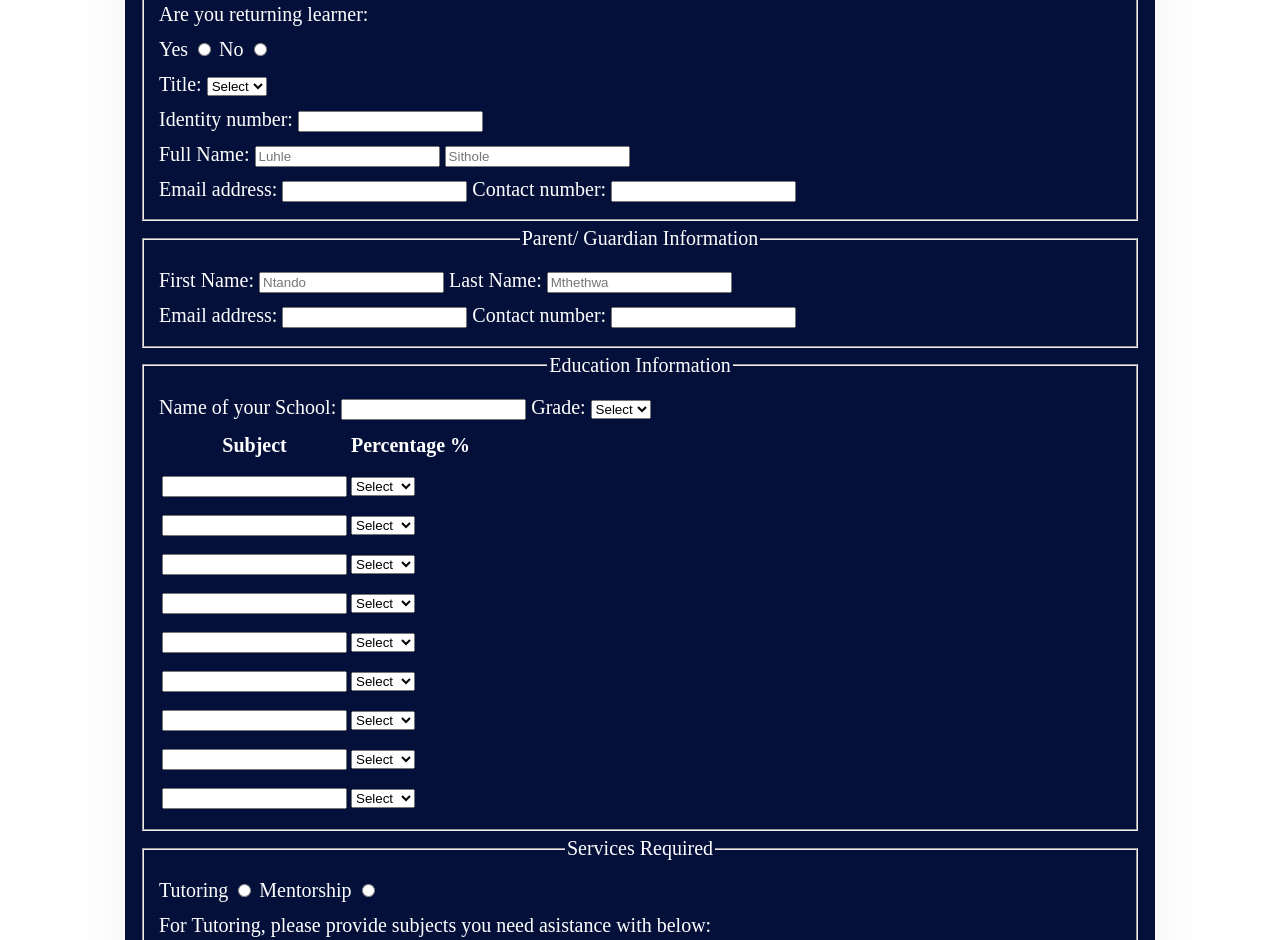
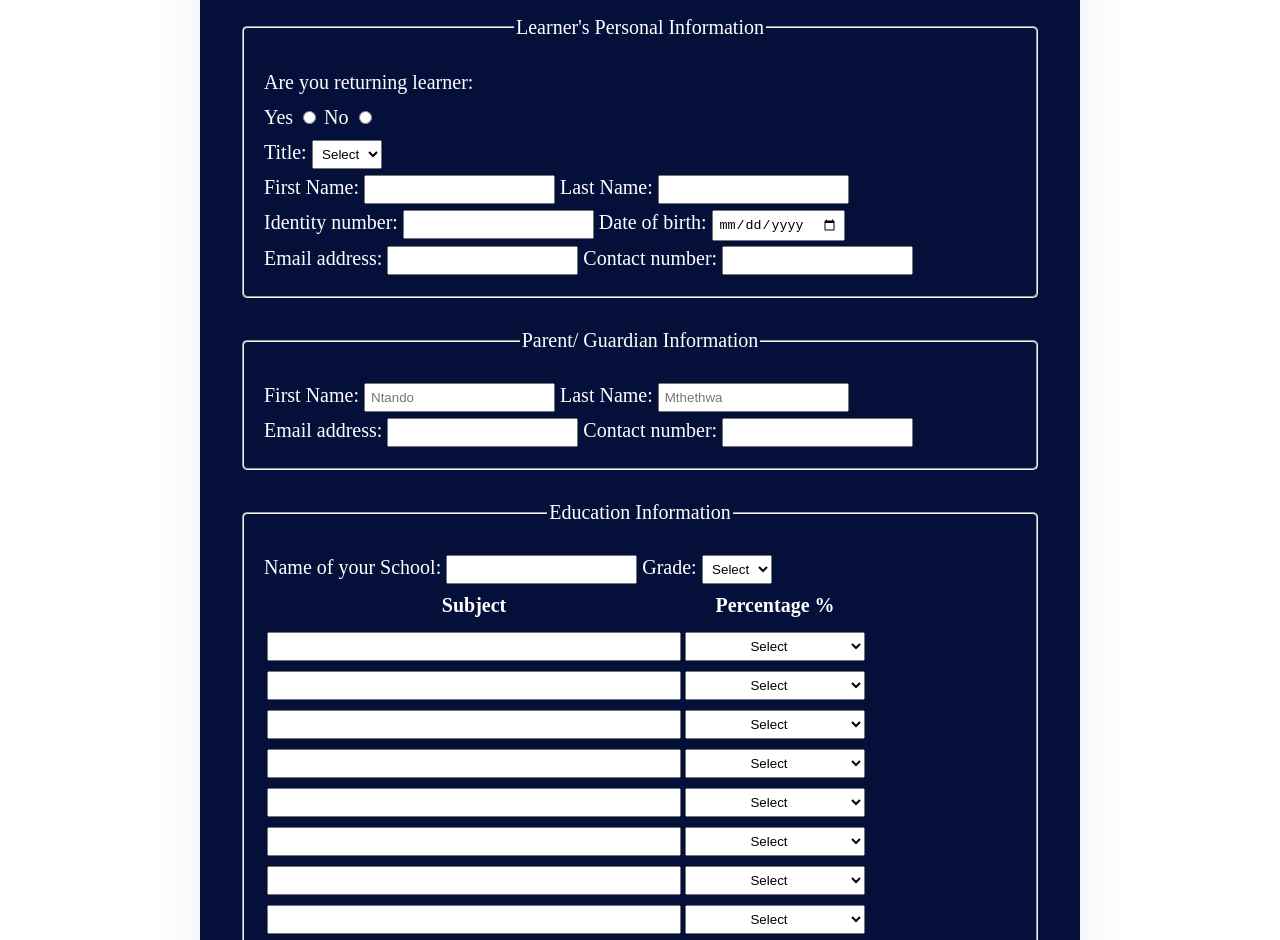
Before and after one commit to SibongileN/Sisonke-Application-Form, a plain HTML site: page index.html in a window 1280 px wide. Shown: the part 253-1193 px from the top of the page. Drawn offline with Linux system fonts and the light colour scheme; a web font is replaced by a local one.

Commit message:
edited html and styled more with css

```diff
--- a/index.html
+++ b/index.html
@@ -28,32 +28,37 @@
      <div class="">
 
         <label for="">Yes</label>
-        <input type="radio" value="Yes">
+        <input type="radio" value="Yes" name="response">
         <label for="">No</label>
-        <input type="radio" value="No">
+        <input type="radio" value="No" name="response">
      </div>
 
      <div class="identity">
 
 
         <label for="" class="title">Title:</label>
-        <select name="Gender" id="title">
-        <option value="Select gender">Select</option>
+        <select name="" id="title">
+        <option value="Select">Select</option>
         <option value="Female">Miss</option>
         <option value="Male">Mr</option>
+      </select>
 
-      </select> <br>
-      <label for="">Identity number:</label>
-      <input type="text" class="" id=""required>
+    </div>
+    <div class="name">
+      <label for="f-name">First Name:</label>
+      <input type="text" class="first name" id="first-name"  required>
+       <label for="l-name">Last Name:</label>
+      <input type="text" class="last-name" id="l-name" required >
+    </div>
 
 
-     </div>
-     <div class="name">
-       <label for="name">Full Name:</label>
-       <input type="text" class="first name" id="first-name"  required Placeholder="Luhle">
+      <label for="id">Identity number:</label>
+      <input type="number" class="id" id="id"required maxlength="13">
+      <label for="dob">Date of birth</label>:</label>
+      <input type="date" class="dob" id="dob"required>
 
-       <input type="text" class="last-name" id="first-name" required Placeholder="Sithole">
-     </div>
+
+
 
 
 
@@ -61,7 +66,7 @@
        <label for="">Email address:</label>
        <input type="email" class="email" id="email" required>
        <label for="" class="contact-number">Contact number:</label>
-       <input type="tel" required id="contact-number">
+       <input type="number" required id="contact-number" maxlength="10">
      </div>
   </fieldset>
 
@@ -79,7 +84,7 @@
        <label for="">Email address:</label>
        <input type="email" class="email" id="Email" required>
        <label for="" class="contact-number">Contact number:</label>
-       <input type="tel"  id="contact-number" required>
+       <input type="numbers"  id="contact-number" maxlength="10" required>
     </div>
   </fieldset>
 
@@ -105,7 +110,7 @@
         </tr>
         <tr>
           <td>
-            <input type="text">
+            <input type="text" class="subject" id="subject">
           </td>
           <td>
             <select name="" id="subjects">
@@ -122,7 +127,7 @@
         </tr>
         <tr>
           <td>
-            <input type="text">
+            <input type="text" class="subject" id="subject">
           </td>
           <td>
             <select name="" id="subjects">
@@ -139,7 +144,7 @@
         </tr>
         <tr>
           <td>
-            <input type="text">
+            <input type="text" class="subject" id="subject">
           </td>
           <td>
             <select name="" id="subjects">
@@ -156,7 +161,7 @@
         </tr>
         <tr>
           <td>
-            <input type="text">
+            <input type="text" class="subject" id="subject">
           </td>
           <td>
             <select name="" id="subjects">
@@ -173,7 +178,7 @@
         </tr>
         <tr>
           <td>
-            <input type="text">
+            <input type="text" class="subject" id="subject">
           </td>
           <td>
             <select name="" id="subjects">
@@ -190,7 +195,7 @@
         </tr>
         <tr>
           <td>
-            <input type="text">
+            <input type="text" class="subject" id="subject">
           </td>
           <td>
             <select name="" id="subjects">
@@ -208,7 +213,7 @@
 
         <tr>
           <td>
-            <input type="text">
+            <input type="text" class="subject" id="subject">
           </td>
           <td>
             <select name="" id="subjects">
@@ -225,7 +230,7 @@
         </tr>
         <tr>
           <td>
-            <input type="text">
+            <input type="text" class="subject" id="subject">
           </td>
           <td>
             <select name="" id="subjects">
@@ -242,7 +247,7 @@
         </tr>
         <tr>
           <td>
-            <input type="text">
+            <input type="text" class="subject" id="subject">
           </td>
           <td>
             <select name="" id="subjects">
@@ -282,12 +287,15 @@
     <div><input type="text" class="tutoring-subject" id="tutoring-subject" ></div>
 
     <p2>Please give a brief description of the goals you wish to attain from the programme selected:</p2>
-    <textarea name="goals" id="goals" maxlength="100"></textarea>
-
+    <div class="goals">
+         <textarea name="goals" id="goals" maxlength="100" rows="10" cols="100"></textarea>
+    </div>
 
   </fieldset>
-   <p3><strong>Please read the <a href="#">terms and conditions</a> before you submit.</strong></p3><br>
+   <p3><strong>Please read the <a href="#">terms and conditions</a> before you submit.</strong></p3> <br>
+
    <input type="checkbox" required> <label for="">I have read the terms and I agree.</label>
+
   </form>
 </div>
 </body>
--- a/style.css
+++ b/style.css
@@ -4,9 +4,9 @@ body{
 
 .container{
     background-color: #04103a;
-    width: 1000px;
-    padding: 15px;
-    margin: 0 auto;
+    width: 800px;
+    padding: 40px;
+    margin: 30px auto;
     border-radius: 5px;
     box-shadow: 0 30px 50px rgba(65, 50, 100, 0.08);
     color: white;
@@ -16,6 +16,8 @@ body{
 
 header{
 display:flex;
+background-color: #f9fef8;
+box-shadow: 0 0 50px rgba(97, 57, 177, 0.08) ;
 }
 
 
@@ -39,3 +41,27 @@ color: #04103a;
 legend, h2{
     text-align: center;
 }
+input{
+
+    padding: 5px;
+}
+select{
+    padding: 5px;
+}
+fieldset{padding: 20px;
+margin-top: 25px;
+border-radius: 5px;}
+
+.subject{
+    width: 400px;
+}
+#subjects{
+    width: 180px;
+    text-align: center;
+}
+select{
+    text-align: center;
+}
+label{
+
+}
```
